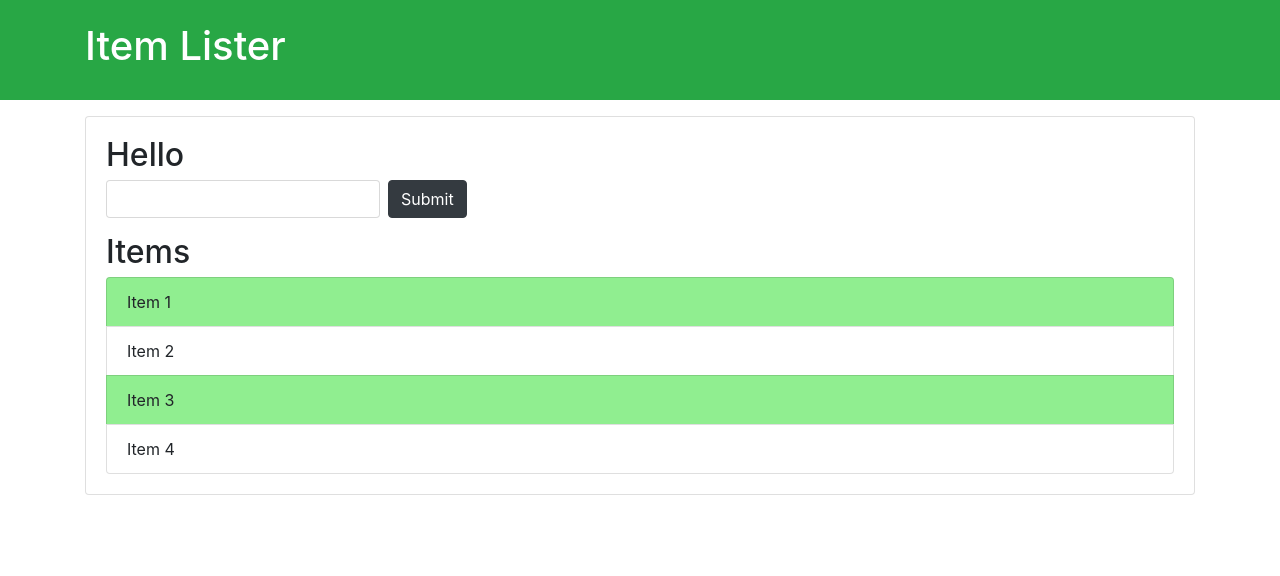
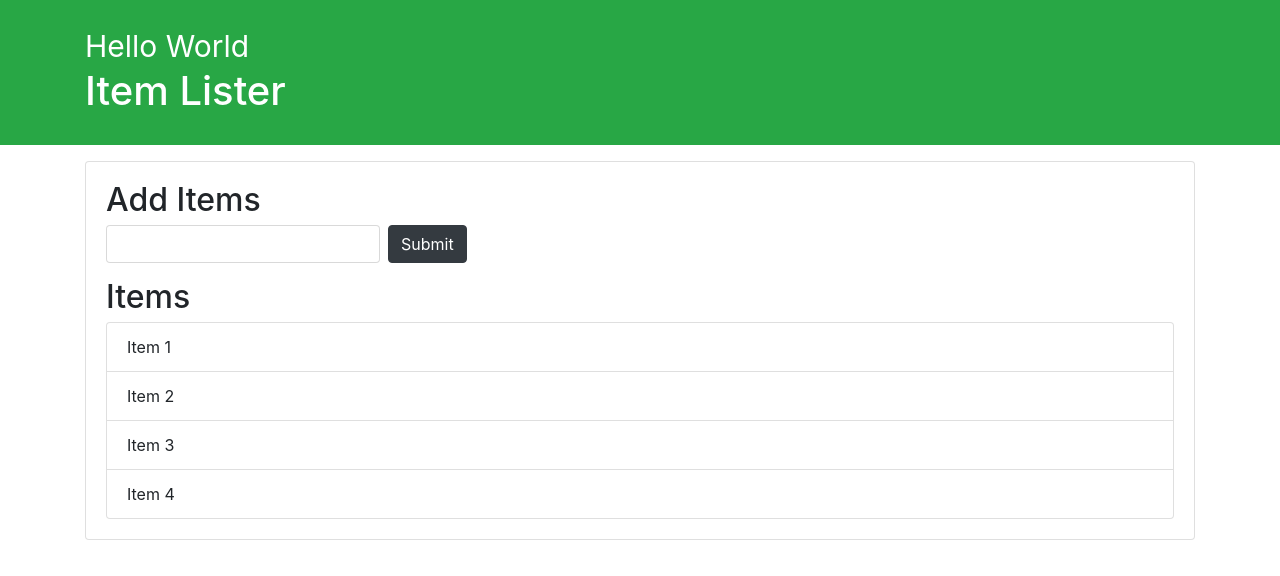
Before and after one commit to MujaffarYadawad/Pj, a plain HTML site: page index.html in a window 1280 px wide. Drawn offline with nearby package versions, Linux system fonts and the light colour scheme.

Commit message:
Hello before h1 itemLiser

```diff
--- a/dom.js
+++ b/dom.js
@@ -36,21 +36,85 @@
 //header.style.borderBottom = 'solid 4px #green';
 
 //var input = document.querySelector('input');
-i//nput.value = 'Hello World';
+//input.value = 'Hello World';
 
 //var submit = document.querySelector('input[type="submit"]');
 //submit.value="send";
 //var item = document.querySelector('.list-group-item');
 //item.style.color = 'lightgreen';
-var secondItem = document.querySelector('.list-group-item:nth-child(2)');
+//var secondItem = document.querySelector('.list-group-item:nth-child(2)');
 //secondItem.style.color = 'ligthgreen';
 
 //querySelectorAll
-var titles =document.querySelectorAll('.title');
-console.log(titles);
-titles[0].textContent = 'Hello';;
+//var titles =document.querySelectorAll('.title');
+//console.log(titles);
+//titles[0].textContent = 'Hello';;
 
-var odd = document.querySelectorAll('li:nth-child(odd)');
-for(var i=0;i<odd.length;i++){
-  odd[i].style.backgroundColor = 'lightgreen';
-}
+//var odd = document.querySelectorAll('li:nth-child(odd)');
+//for(var i=0;i<odd.length;i++){
+  //odd[i].style.backgroundColor = 'lightgreen';
+//}
+
+//Traversing The Dom
+
+//parentElement
+
+//var itemElement = document.querySelector('#items');
+// //parent
+// console.log(itemElement.parentNode);
+// itemElement.parentNode.style.backgroundColor = '#f4f4f4';
+// console.log(itemElement.parentNode.parentNode.parentNode);
+
+//child node/
+ //var itemList = document.querySelector('#items');
+// console.log(itemList.childNodes);
+// console.log(itemList.children);
+// console.log(itemList.children[1]);
+// itemList.children[1].style.backgroundColor = 'yellow';
+
+//Firstchile
+
+// console.log(itemList.firstChild);
+//firstelementchild
+
+// console.log(itemList.firstElementChild);
+
+// itemList.firstElementChild.textContent = 'Hello';
+//laastElemnertchild
+// console.log(itemList.lastElementChild);
+
+// itemList.lastElementChild.textContent = 'Hello4';
+
+//nextElemnt
+
+// console.log(itemList.nextSibling);
+// //lnextsibling
+
+// console.log(itemList.nextElementSibling);
+
+//preveous sibling
+//console.log(itemList.previousSibling);
+//previousElementSibling
+//temList.previousElementSibling.style.color = 'green';
+
+//createElement
+ //creat div
+ var newDiv = document.createElement('div');
+ newDiv.className='Hello';
+//add id
+newDiv.id = 'Hello1';
+//add attr
+newDiv.setAttribute('title','Hello div')
+//console.log(newDiv);
+//acreate text node
+var newDivText = document.createTextNode("Hello World");
+//add text to div
+//newDiv.appendChild(newDivText);
+newDiv.appendChild(newDivText);
+
+var container = document.querySelector('header .container');
+var h1 = document.querySelector('header h1');
+
+console.log(newDiv);
+newDiv.style.fontSize = '30px';
+container.insertBefore(newDiv, h1);
```
Also changed, not shown: index.html (+1 -0 lines).
